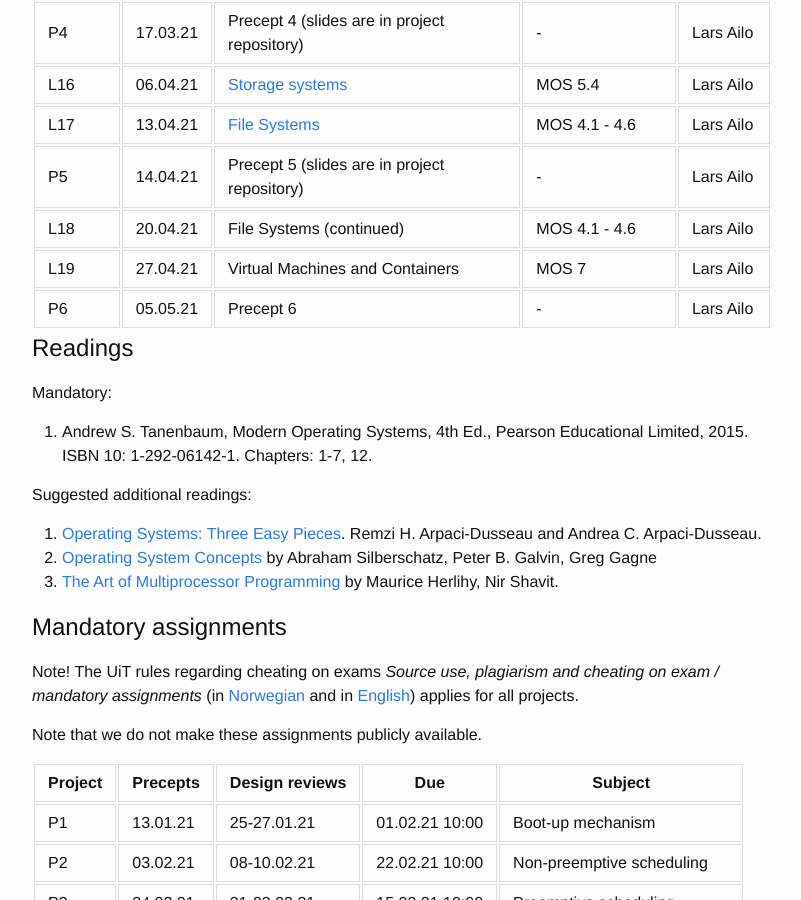
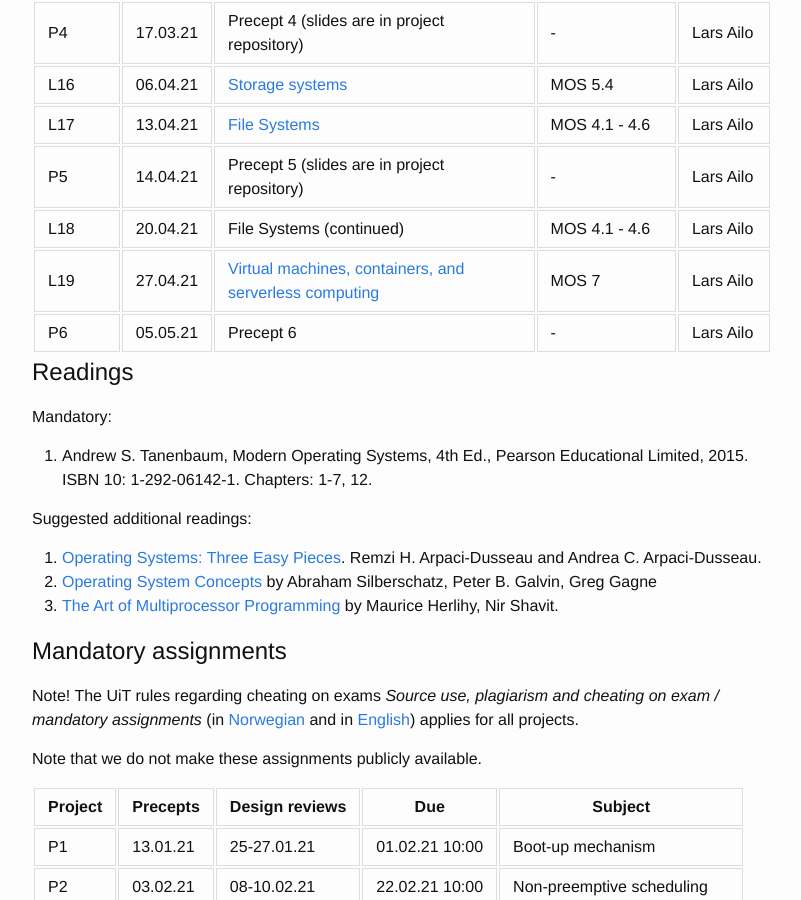
Before and after one commit to uit-inf-2201-s21/uit-inf-2201-s21.github.io, a Jekyll site: the page built from index.md, in a window 1280 px wide and 900 px high, scrolled down 1744 px. Shown: the whole window, without its empty margins (238-1039 px from the left). Built offline with Jekyll 4.4.1, drawn with Linux system fonts in a browser that asks for light colours.

Commit message:
VMM slides

```diff
--- a/index.md
+++ b/index.md
@@ -51,7 +51,7 @@ title: Home
 | L17 | 13.04.21 | [File Systems](https://docs.google.com/presentation/d/16MLLc3fjYt94_fu66w_9-I_7-ZiosdtwbtAUkfXHyxI/edit?usp=sharing) | MOS 4.1 - 4.6 | Lars Ailo |
 | P5  | 14.04.21 | Precept 5 (slides are in project repository) | - | Lars Ailo |
 | L18 | 20.04.21 | File Systems (continued) | MOS 4.1 - 4.6 | Lars Ailo |
-| L19 | 27.04.21 | Virtual Machines and Containers | MOS 7 | Lars Ailo |
+| L19 | 27.04.21 | [Virtual machines, containers, and serverless computing](https://docs.google.com/presentation/d/1oaIaRE9GHLwnKiG4hnUODsZlMEP3P9a0oZ9asnvhvbk/edit#slide=id.p1) | MOS 7 | Lars Ailo |
 | P6  | 05.05.21 | Precept 6 | - | Lars Ailo |
 
 
```
